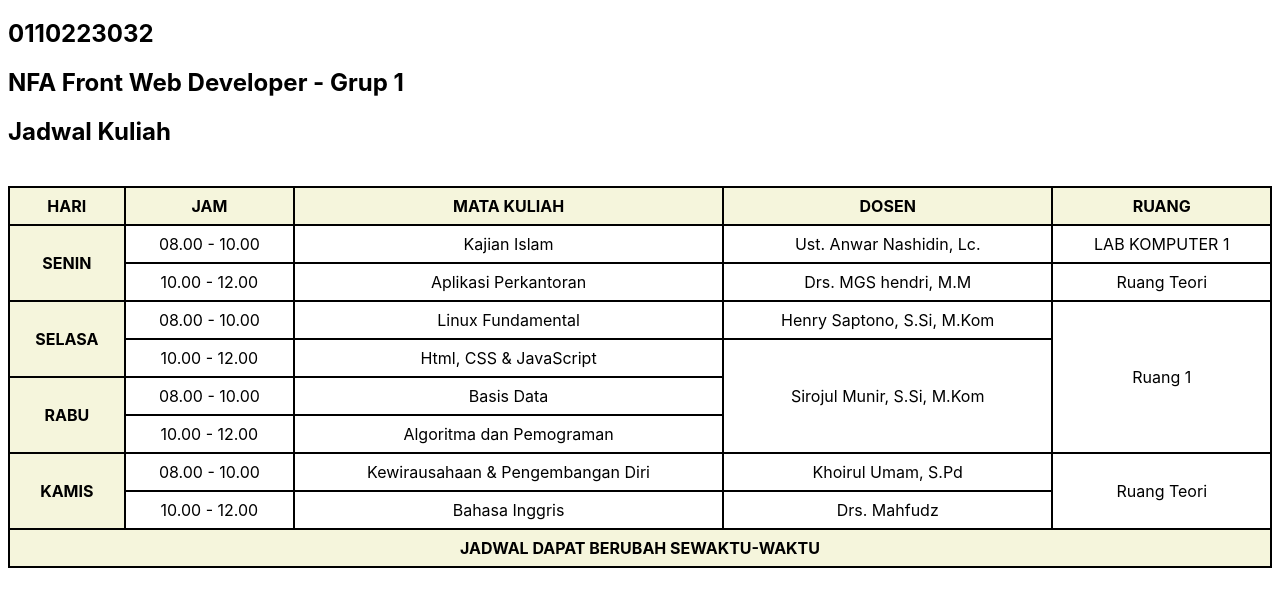
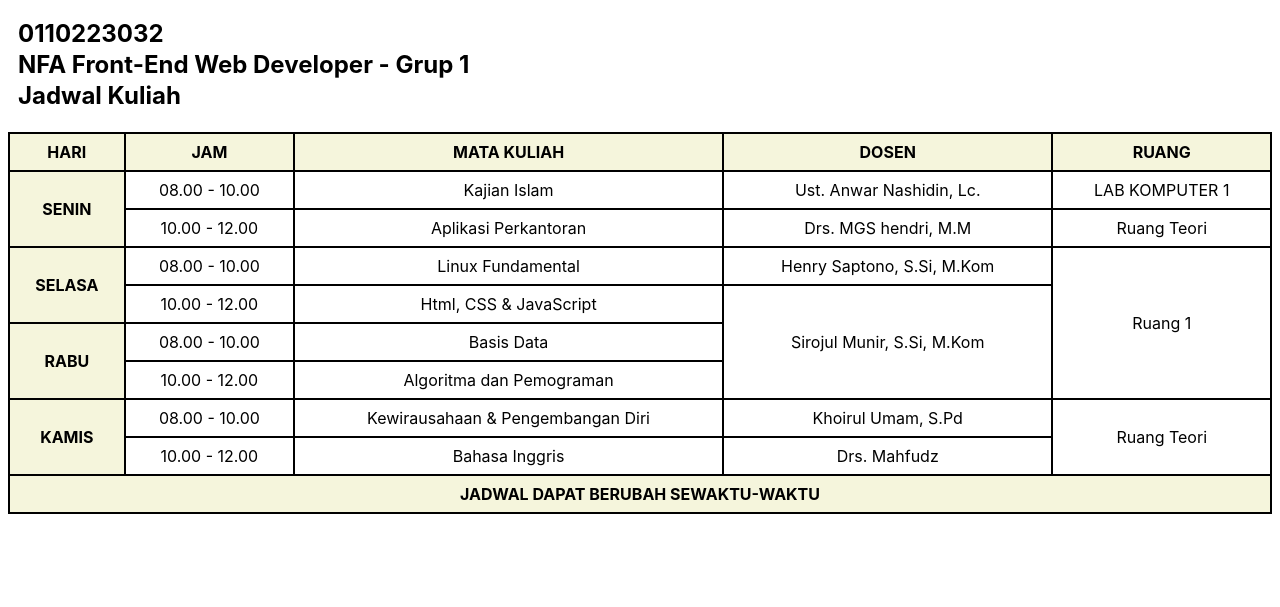
Before and after one commit to Minkqwqw/nfa-web-2, a plain HTML site: page index.html in a window 1280 px wide. Shown: the part 63-670 px from the top of the page. Drawn offline with Linux system fonts and the light colour scheme.

Commit message:
perubahan pada h2

```diff
--- a/index.html
+++ b/index.html
@@ -1,15 +1,17 @@
 <!DOCTYPE html>
 <html lang="en">
+
 <head>
     <meta charset="UTF-8">
     <meta name="viewport" content="width=device-width, initial-scale=1.0">
     <title>Table Jadwal Kuliah</title>
     <link rel="stylesheet" href="style.css">
 </head>
+
 <body>
     <h1>Muhammad Amir Al Aqwa</h1>
     <h2>0110223032</h2>
-    <h2>NFA Front Web Developer - Grup 1</h2>
+    <h2>NFA Front-End Web Developer - Grup 1</h2>
     <h2>Jadwal Kuliah</h2>
 
     <div class="container" style="overflow-x: auto;">
@@ -76,4 +78,5 @@
     </div>
 
 </body>
+
 </html>
--- a/style.css
+++ b/style.css
@@ -1,5 +1,5 @@
 * {
-    font-family: 'Inter', sans-serif
+    font-family: 'Inter', sans-serif;
 }
 
 .table {
@@ -28,6 +28,11 @@ h1{
     text-align: center;
 }
 
+h2 {
+    margin: 2px;
+    margin-left: 10px;
+}
+
 #first-line{
     font-weight: bold;
     background-color: beige;
```
Lines whose indentation alone changed are shown as unchanged.
